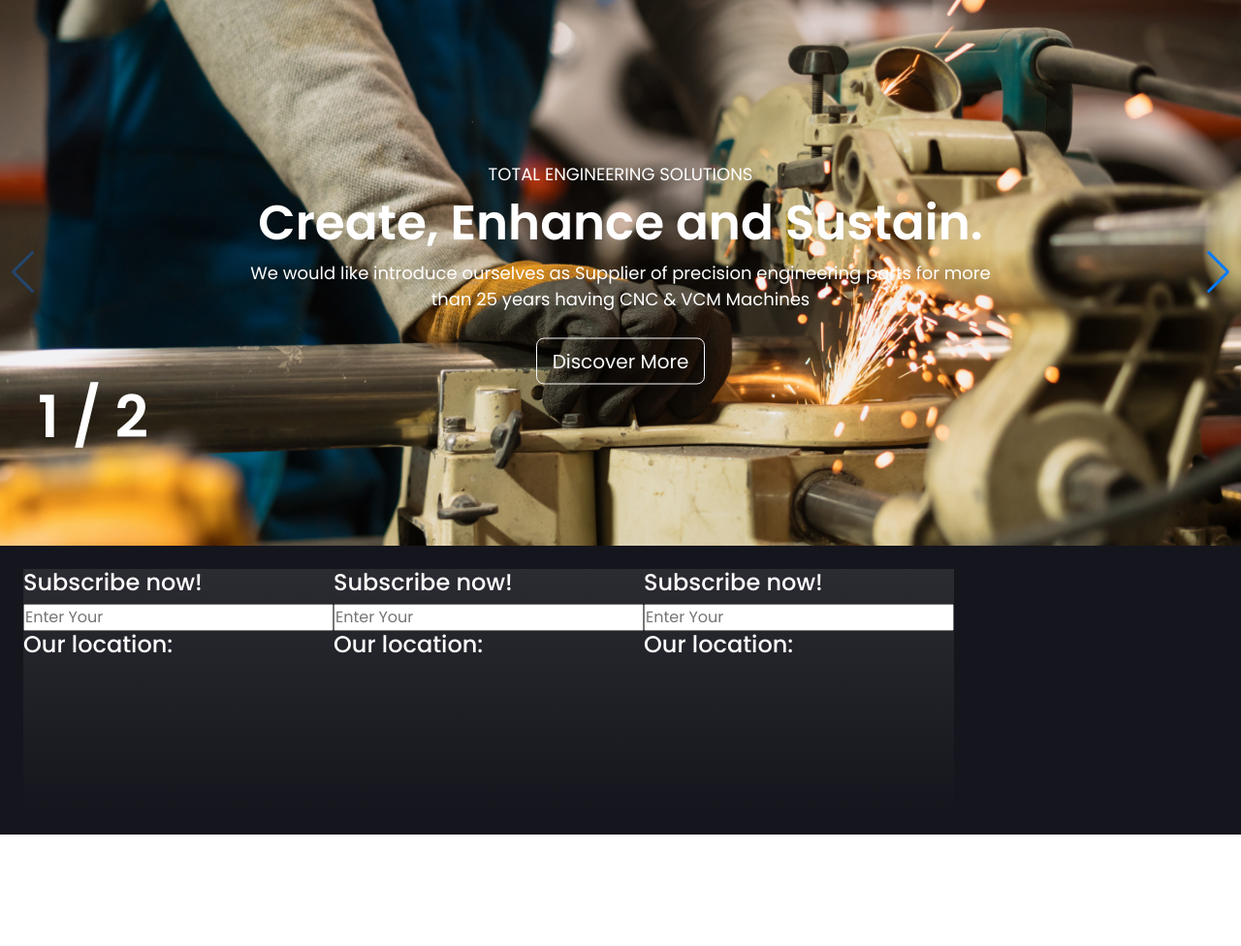
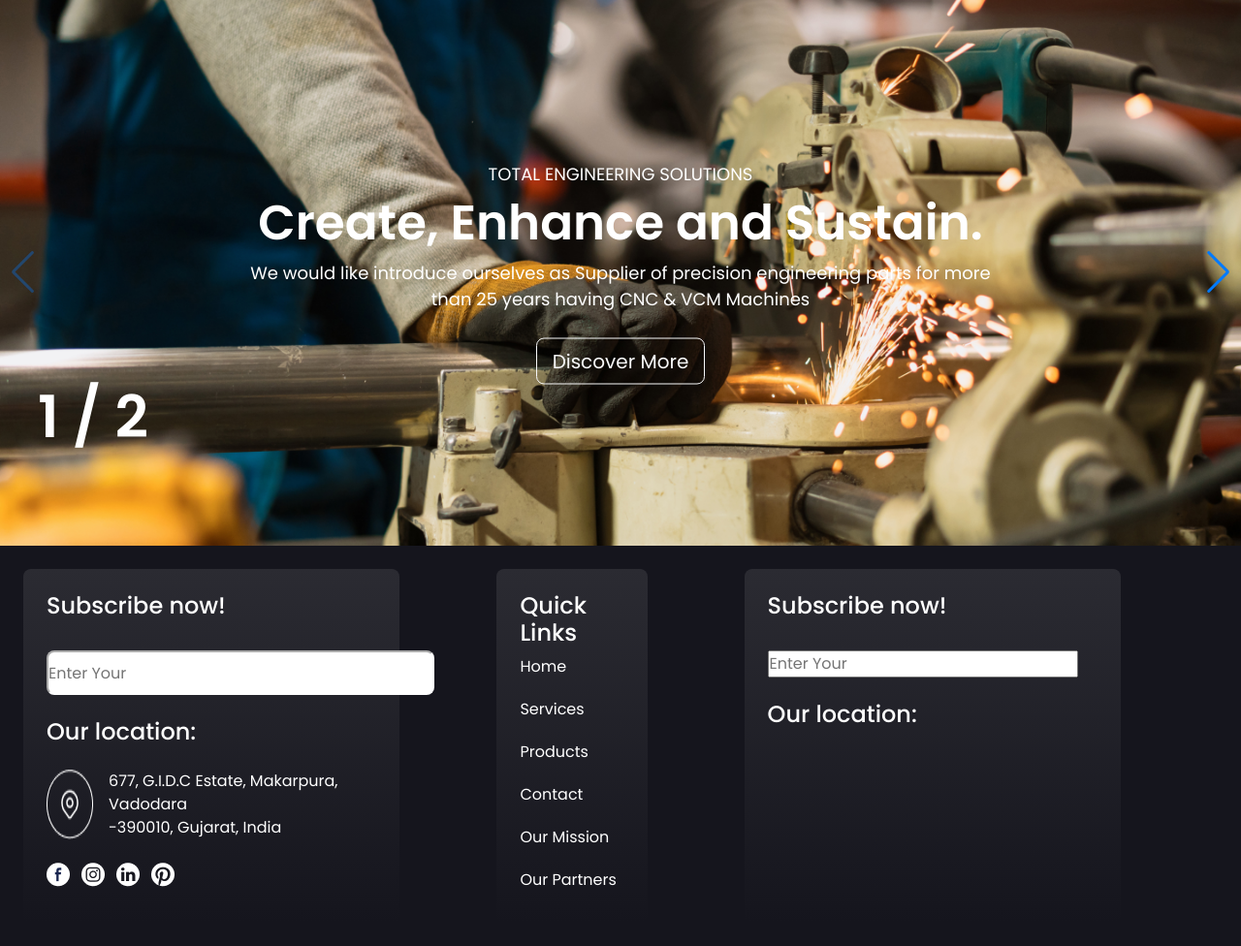
Before and after one commit to InboxTech/shree_ram_industry, a PHP site: page / in a window 1280 px wide. Shown: the part 175-1151 px from the top of the page at 97% size. Before the commit the page ends 1036 px from the top, so only its background shows below. Run offline with PHP 8.4, Linux system fonts and the light colour scheme.

Commit message:
footer half completed.

```diff
--- a/index.html
+++ b/index.html
@@ -123,28 +123,51 @@
     <footer>
         <!-- place footer here -->
         <div class="sub">
+
+            <!-- Card 1 -->
+
             <div class="card1">
                 <div class="title1">
                     <h4>Subscribe now!</h4>
                 </div>
                 <div class="textbox">
-                    <input type="text" placeholder="Enter Your">
+                    <input type="text" placeholder="Enter Your" id="textbox">
                 </div>
                 <div class="title2">
                     <h4>Our location:</h4>
                 </div>
+                <div class="icon">
+                    <img src="public/image/location.png" alt="location">
+                    <div class="ptext">
+                        <P class="add1">677, G.I.D.C Estate, Makarpura, Vadodara </p>
+                        <p class="add2">-390010, Gujarat, India </p>
+                    </div>
+                </div>
+                <div class="social">
+                    <img src="public/image/social.png" alt="Social Media">
+                </div>
             </div>
+
+            <!-- Card 2 -->
+
             <div class="card1">
                 <div class="title1">
-                    <h4>Subscribe now!</h4>
+                    <h4>Quick Links</h4>
                 </div>
-                <div class="textbox">
-                    <input type="text" placeholder="Enter Your">
-                </div>
-                <div class="title2">
-                    <h4>Our location:</h4>
-                </div>
+               <div class="tag">
+                <ul>
+                    <li> <a href="http://#">Home</a> </li>
+                    <li> <a href="http://#">Services </a> </li>
+                    <li> <a href="http://#">Products</a> </li>
+                    <li> <a href="http://#">Contact</a> </li>
+                    <li> <a href="http://#">Our Mission</a> </li>
+                    <li> <a href="http://#">Our Partners</a> </li>
+                </ul>
+               </div>
             </div>
+
+            <!-- Card 3 -->
+
             <div class="card1">
                 <div class="title1">
                     <h4>Subscribe now!</h4>
--- a/public/css/style.css
+++ b/public/css/style.css
@@ -87,20 +87,47 @@
     display: flex;
     flex-direction: column;
     min-width: 0;
-    height: 250px;
+    height: 365px;
     background-image:linear-gradient(#2B2B32, #15151D);
+    padding: 24px;
+    margin-right: 100px;
+    border-radius: 8px;
 }
 .textbox{
 
     border-color: #ffffff;
     border-radius: 8;
+    margin: 24px 24px 24px 0px;
+    width: 400px !important;
 
+}
+
+#textbox{
+    width: 400px !important;
+    height: 46px;
+    border-radius: 8px;
+    border-color: #ffffff;
 }
 
 .textbox div input{
     background-color: #15151D !important;
     border-radius: 8px;
+}
 
+.icon{
+    size:100% !important;
+    display: flex;
+    margin-top: 16px;
+}
+.add1{
+    color: #ffffff;
+    margin-bottom: 0px  !important;
+    margin-left: 16px;
+}
+.add2{
+    color: #ffffff;
+    margin-bottom: 0px  !important;
+    margin-left: 16px;
 }
 .title1{
     color: #ffffff;
@@ -108,3 +135,38 @@
 .title2{
     color: #ffffff;
 }
+.social{
+    margin: 24px 24px 24px 0px;
+}
+
+.tag ul{
+    list-style: none;
+    padding-left: 0px;
+}
+.tag ul li a {
+    display: flex;
+    flex-direction: column;
+    text-decoration: none;
+    color: white;
+    padding-bottom: 20px;
+}
+
+
+/* .sub .card2{
+    display: ;
+    display: flex;
+    flex-direction: column;
+    min-width: 0;
+    height: 30px;
+    width: 50px;
+    background-image:linear-gradient(#2B2B32, #15151D);
+    padding: 24px;
+    margin-right: 100px;
+    border-radius: 8px;
+} */
+
+.cart-itmes-2 {
+    border: 1px solid black;
+    border-radius: 8px;
+    height: 100px;
+}
```
Also changed, not shown: public/image/location.png (added), public/image/social.png (added).
